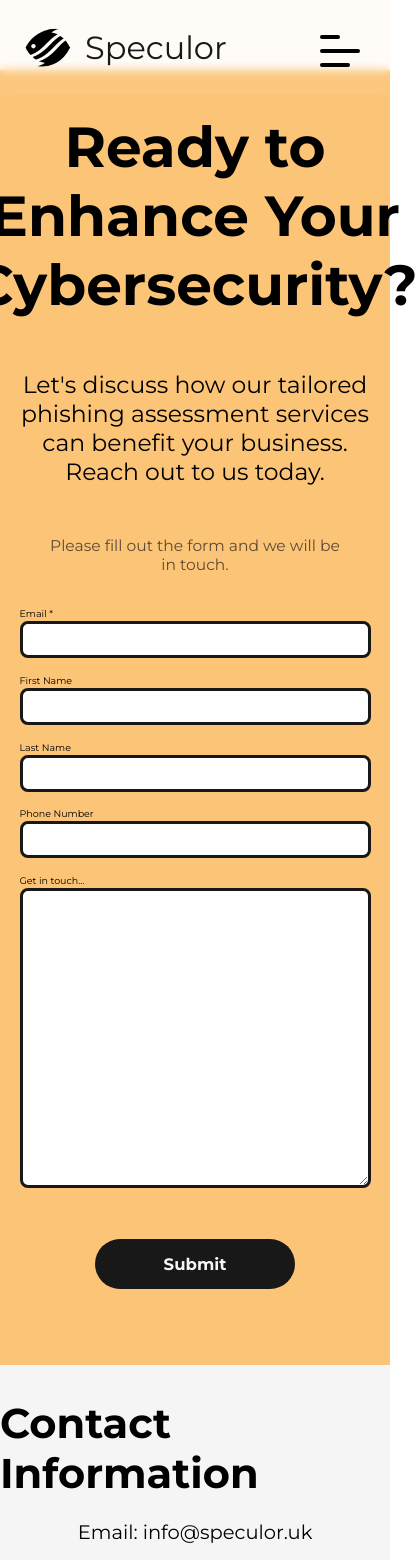
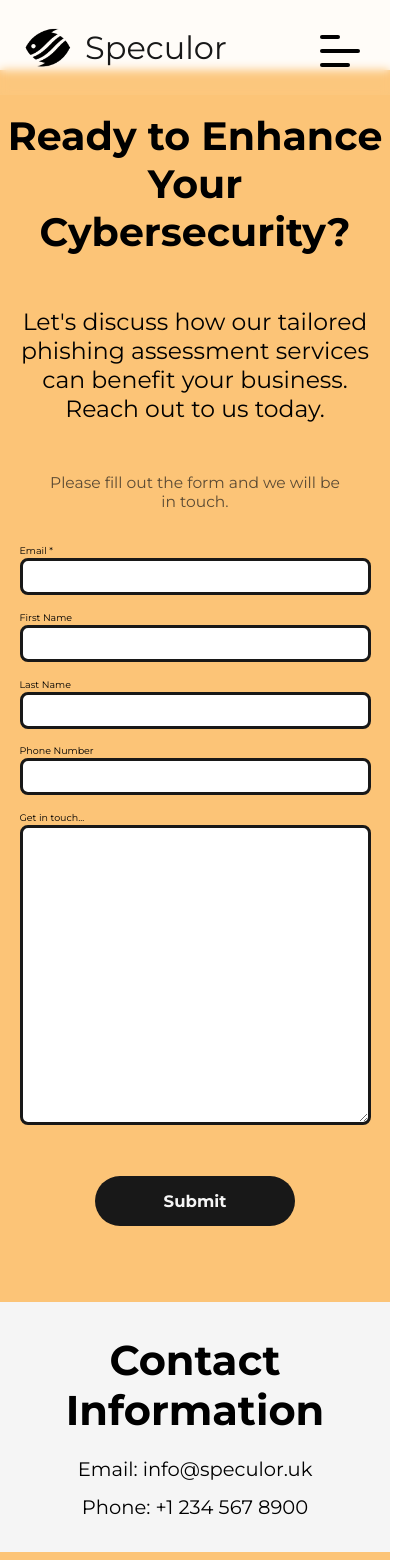
Before and after one commit to Que-sar/PhishSense, a React (Create React App) app: page /contact-us in a window 390 px wide. Shown: the top 1560 px of the page, 418 px wide, since content can reach past the window. Built offline with nearby package versions, Linux system fonts and the light colour scheme.

Commit message:
changed responsivity issues

```diff
--- a/src/frontend/components/contact/ContactUs.css
+++ b/src/frontend/components/contact/ContactUs.css
@@ -39,6 +39,9 @@
 }
 
 .contact-info-title {
+  display: flex;
+  align-items: center;
+  text-align: center;
   font-size: calc(40px + 0.390625vw);
   margin-bottom: 2vh;
   margin-top: 4vh;
@@ -53,3 +56,9 @@
   font-size: calc(18px + 0.390625vw);
   margin-bottom: 4vh;
 }
+
+@media (max-width: 469px) {
+  .contact-us-title {
+    font-size: calc(38px + 0.390625vw);
+  }
+}
```
